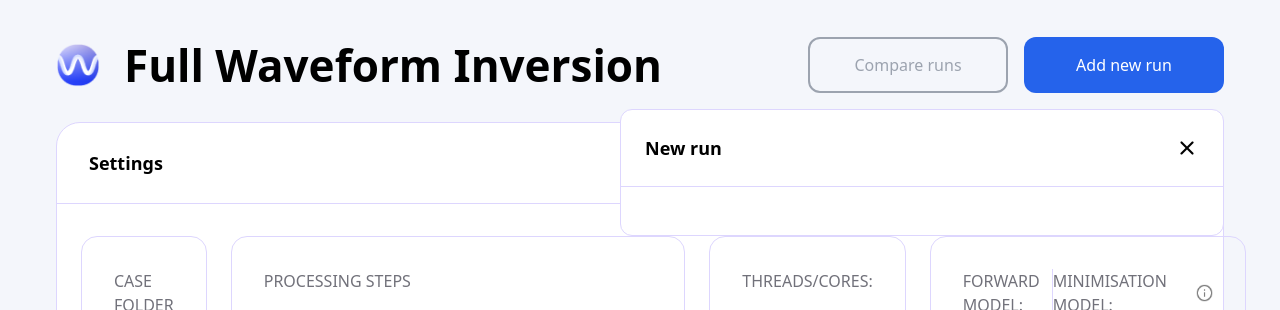
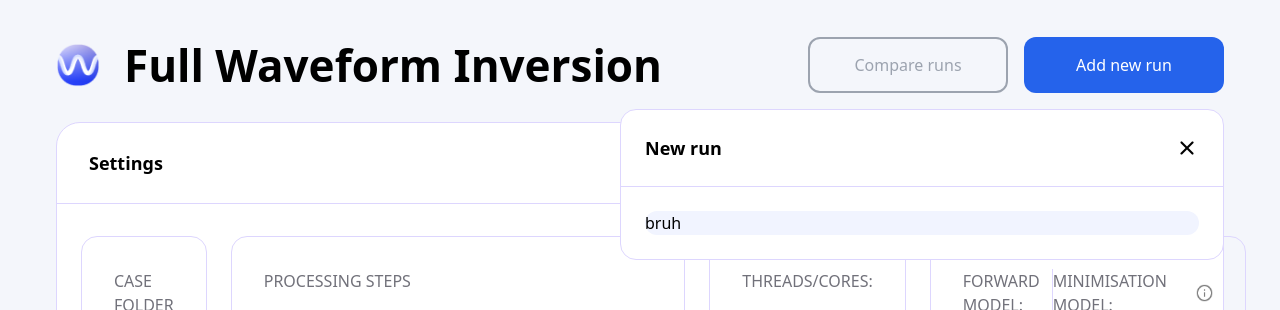
Before and after one commit to SalarGit/FWI, a React (Vite) app in the folder full-waveform-inversion/: page / in a window 1280 px wide. Both pictures are taken after a click on the button "Add new run". Shown: the top 310 px of the page. Built offline with nearby package versions, Linux system fonts and the light colour scheme.

Commit message:
Update Header.jsx

```diff
--- a/full-waveform-inversion/src/components/Header.jsx
+++ b/full-waveform-inversion/src/components/Header.jsx
@@ -49,7 +49,7 @@ export default function Header() {
                     {addingNewRun && (
                         // New Run Container
                         <div className='absolute w-[604px] mt-4 right-0
-                            bg-white border border-violet-200 rounded-xl'
+                            bg-white border border-violet-200 rounded-2xl'
                         >
                             <UpperPart heading='New run' styling='p-6'>
                                 <button onClick={handleSetAddingNewRun}
@@ -60,8 +60,8 @@ export default function Header() {
                             </UpperPart>
 
                             {/* Lower Part */}
-                            <div className='p-6'>
-
+                            <div className='m-6 bg-[#F1F4FF] rounded-3xl'>
+                                bruh
                             </div>
                         </div>
                     )}
```
